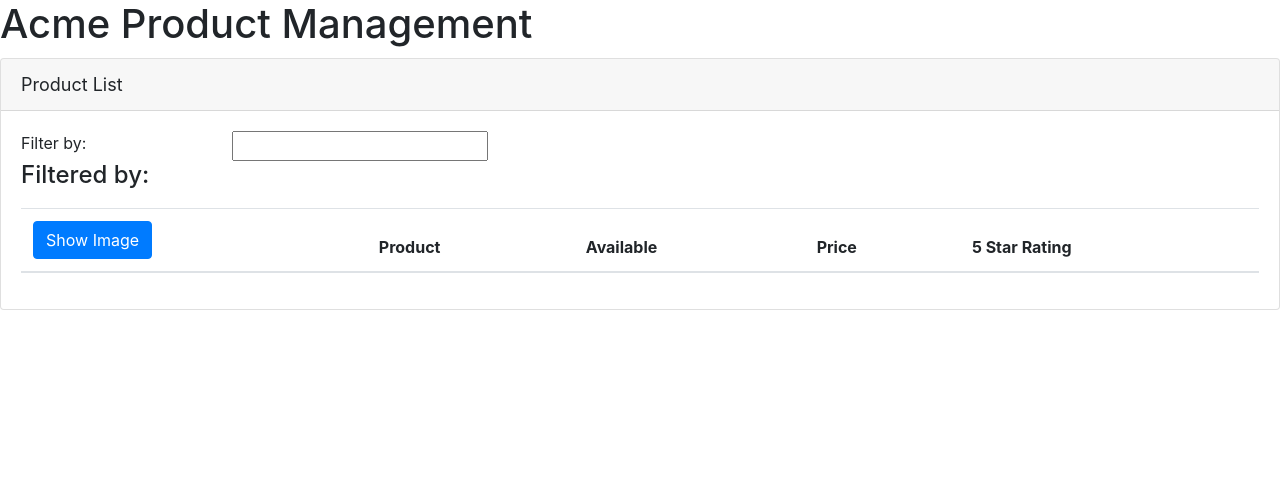
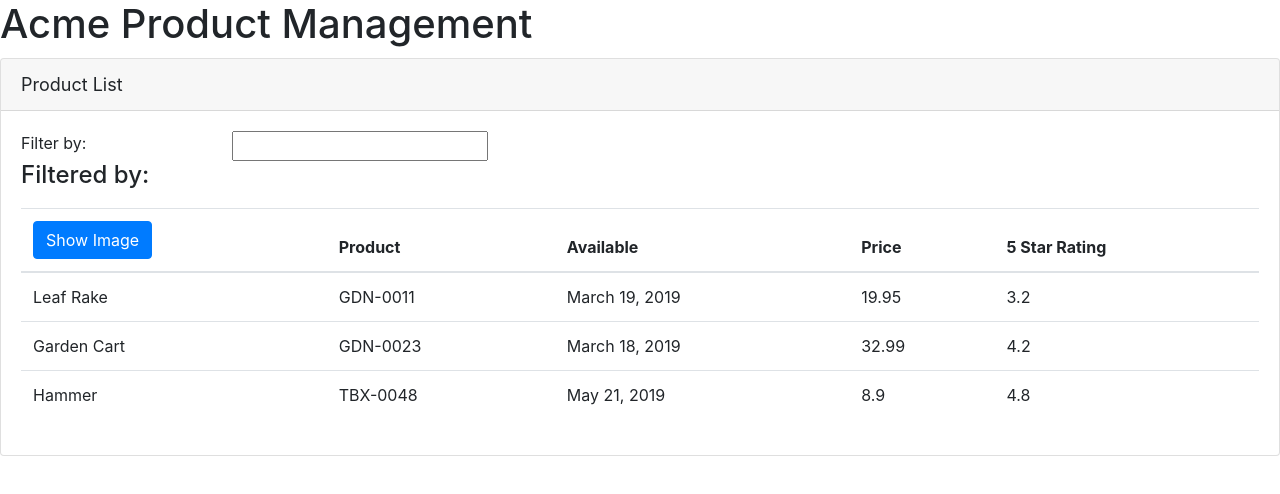
Before and after one commit to kintela/angular-gettingstarted, an Angular app: page / in a window 1280 px wide. Shown: the top 494 px of the page. Built offline with nearby package versions, Linux system fonts and the light colour scheme.

Commit message:
directivas structurales para mostrar la lista de productos

```diff
--- a/src/app/products/product-list.component.html
+++ b/src/app/products/product-list.component.html
@@ -1,12 +1,12 @@
 <div class="card">
   <div class="card-header">
-    Product List
+    {{ pageTitle }}
   </div>
   <div class="card-body">
     <div class="row">
       <div class="col-md-2">Filter by:</div>
       <div class="col-md-4">
-        <input type="text">
+        <input type="text" />
       </div>
     </div>
     <div class="row">
@@ -15,7 +15,8 @@
       </div>
     </div>
     <div class="table-responsive">
-      <table class="table">
+      <table class="table"
+        *ngIf='products && products.length'>
         <thead>
           <tr>
             <th>
@@ -30,7 +31,13 @@
           </tr>
         </thead>
         <tbody>
-
+            <tr *ngFor='let product of products'>
+              <td>{{product.productName}}</td>
+              <td>{{product.productCode}}</td>
+              <td>{{product.releaseDate}}</td>
+              <td>{{product.price}}</td>
+              <td>{{product.starRating}}</td>
+            </tr>
         </tbody>
       </table>
     </div>
--- a/src/app/products/product-list.component.ts
+++ b/src/app/products/product-list.component.ts
@@ -6,4 +6,36 @@
 })
 export class ProductListComponent{
   pageTitle:string="Product List";
+  products:any[]=[
+    {
+      "productId": 1,
+      "productName": "Leaf Rake",
+      "productCode": "GDN-0011",
+      "releaseDate": "March 19, 2019",
+      "description": "Leaf rake with 48-inch wooden handle.",
+      "price": 19.95,
+      "starRating": 3.2,
+      "imageUrl": "assets/images/leaf_rake.png"
+    },
+    {
+      "productId":2,
+      "productName":"Garden Cart",
+      "productCode":"GDN-0023",
+      "releaseDate":"March 18, 2019",
+      "description":"15 gallon capacity rolling garden",
+      "price":32.99,
+      "starRating":4.2,
+      "imageUrl":"assets/images/garden_cart.png"
+    },
+    {
+      "productId":5,
+      "productName":"Hammer",
+      "productCode":"TBX-0048",
+      "releaseDate":"May 21, 2019",
+      "description":"Curved claw steel hammer",
+      "price":8.9,
+      "starRating":4.8,
+      "imageUrl":"assets/images/hammer.png"
+    }
+  ];
 }
```
